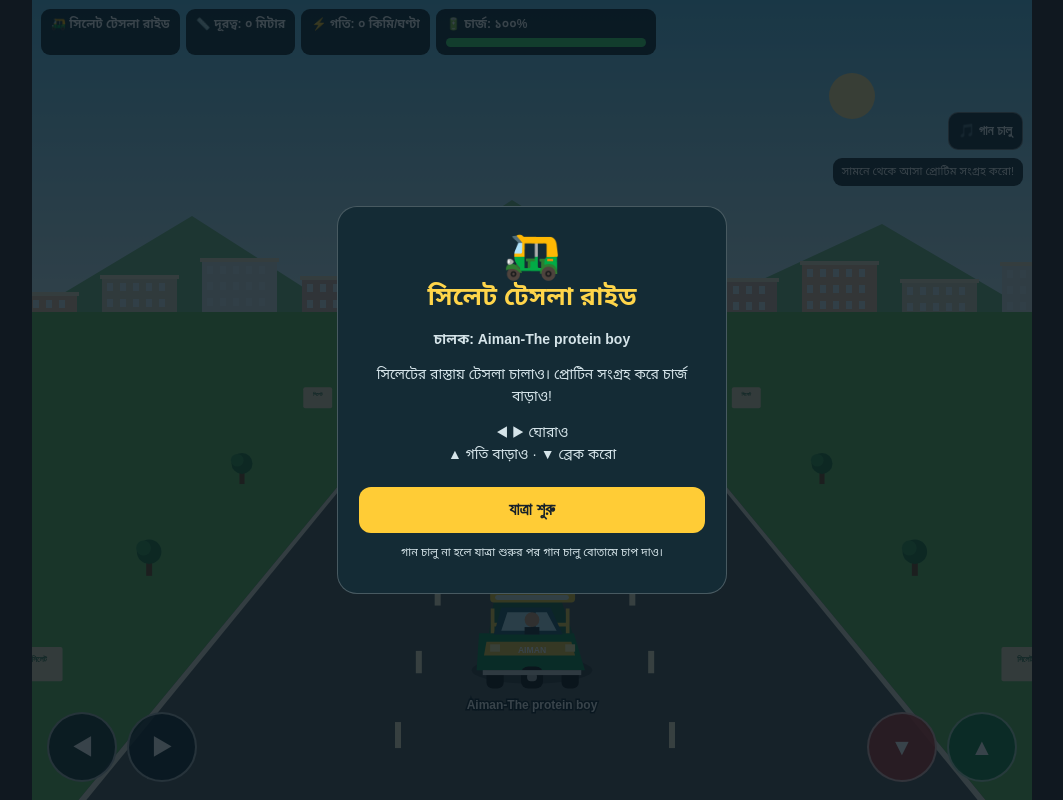
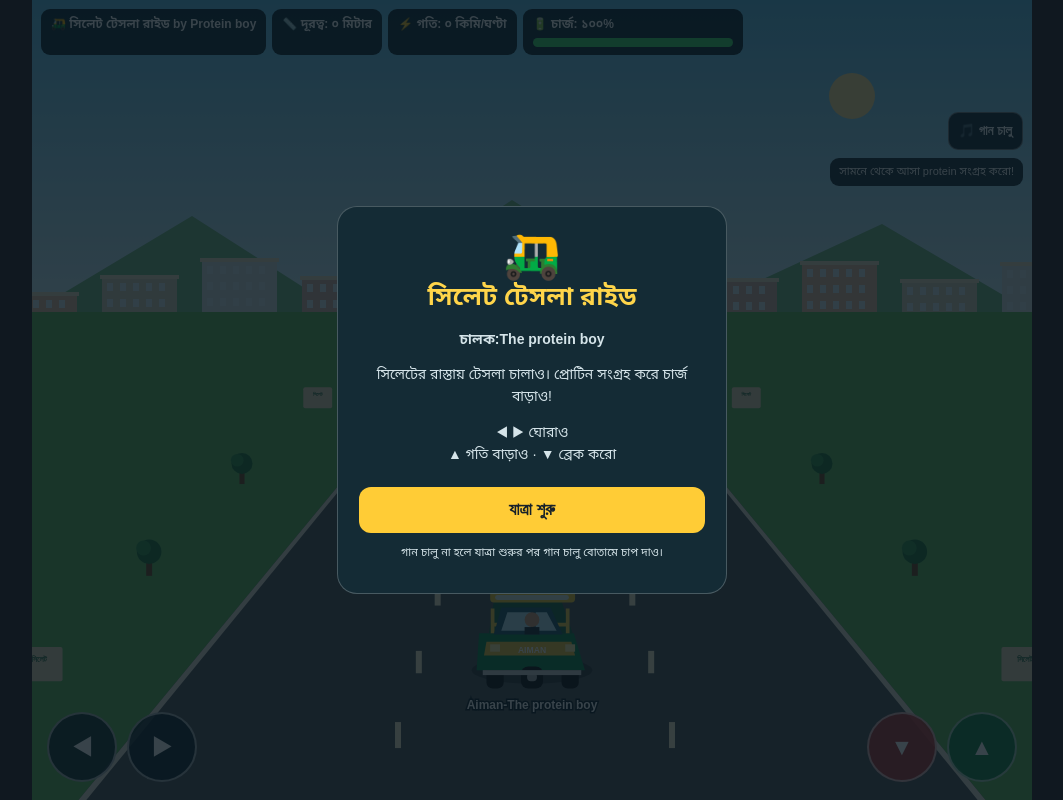
Before and after one commit to proteinboytesladriver/Protein-boy-tesla-driver, a plain HTML site: page index.html in a window 1280 px wide. Shown: the whole page, without its empty margins (108-1171 px from the left). Drawn offline with Linux system fonts and the light colour scheme.

Commit message:
Update index.html

```diff
--- a/index.html
+++ b/index.html
@@ -3,7 +3,7 @@
 <head>
 <meta charset="UTF-8">
 <meta name="viewport" content="width=device-width,initial-scale=1,maximum-scale=1,user-scalable=no">
-<title>সিলেট টেসলা রাইড</title>
+<title>সিলেট টেসলা রাইড by Protein boy</title>
 <style>
 *{box-sizing:border-box}
 body{margin:0;background:#101820;color:white;font-family:Arial,"Noto Sans Bengali",sans-serif;overflow:hidden}
@@ -35,7 +35,7 @@
 <canvas id="game"></canvas>
 
 <div id="hud">
- <div class="stat">🛺 সিলেট টেসলা রাইড</div>
+ <div class="stat">🛺 সিলেট টেসলা রাইড by Protein boy </div>
  <div class="stat">📏 দূরত্ব: <span id="distance">০</span> মিটার</div>
  <div class="stat">⚡ গতি: <span id="speed">০</span> কিমি/ঘণ্টা</div>
  <div class="stat" id="chargeBox">
@@ -45,7 +45,7 @@
 </div>
 
 <button id="musicBtn">🎵 গান চালু</button>
-<div id="hint">সামনে থেকে আসা প্রোটিম সংগ্রহ করো!</div>
+<div id="hint">সামনে থেকে আসা protein সংগ্রহ করো!</div>
 <div id="toast"></div>
 
 <div id="controls">
@@ -63,7 +63,8 @@
  <div class="panel">
   <div style="font-size:46px">🛺</div>
   <h1 id="panelTitle">সিলেট টেসলা রাইড</h1>
-  <p><b>চালক: Aiman-The protein boy</b></p>
+  <p><b>চালক:The protein boy</b></p>
+
   <p id="panelMessage">সিলেটের রাস্তায় টেসলা চালাও। প্রোটিন সংগ্রহ করে চার্জ বাড়াও!</p>
   <p>◀ ▶ ঘোরাও<br>▲ গতি বাড়াও · ▼ ব্রেক করো</p>
   <button class="mainBtn" id="start">যাত্রা শুরু</button>
```
